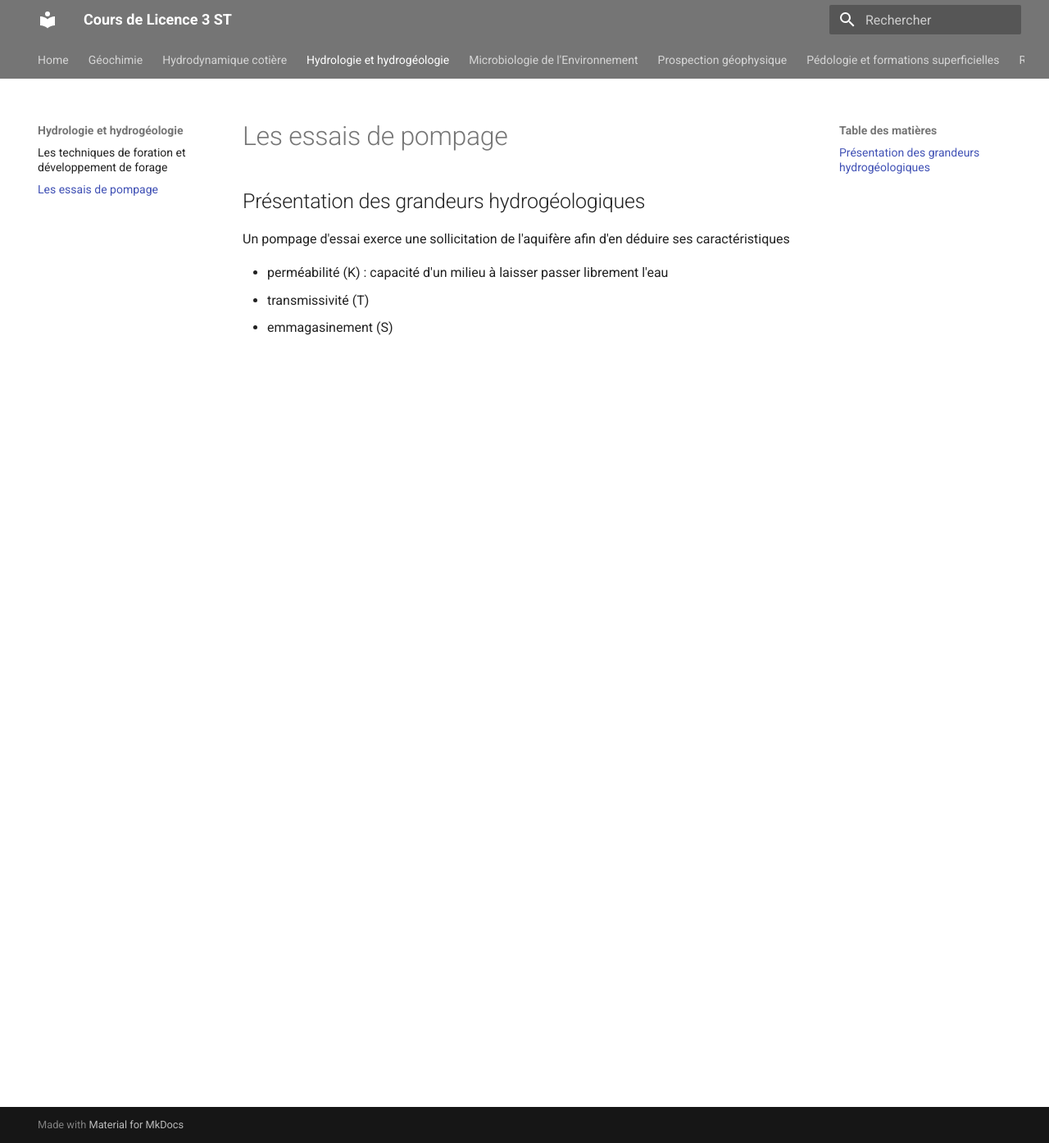
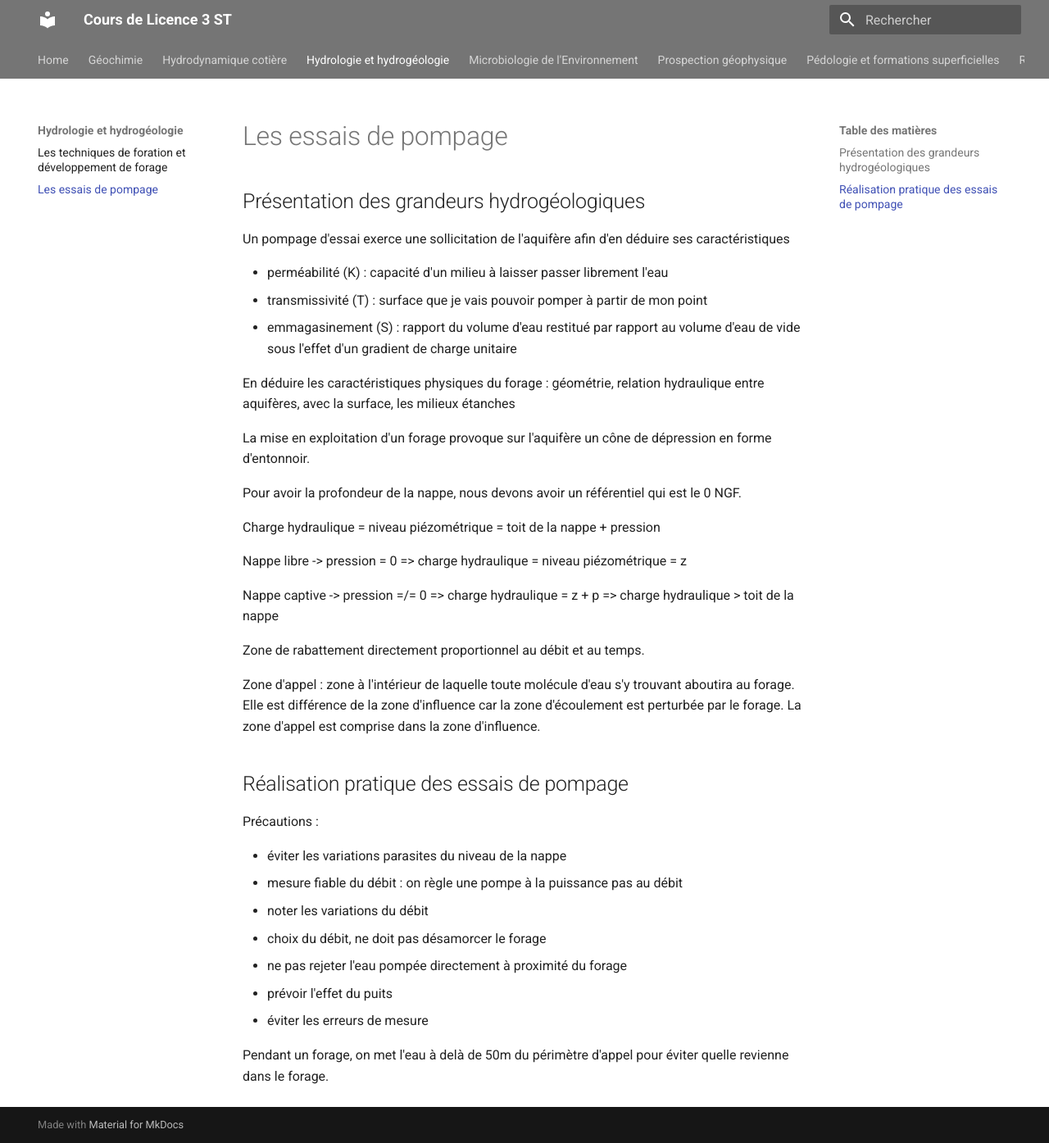
Before and after one commit to Lizeem/L3STcours, an MkDocs documentation site: the page built from Docs/Hydrologie et hydrogéologie/Les essais de pompage.md, in a window 1280 px wide and 1395 px high. Shown: the whole window at 82% size. Built offline with MkDocs 1.6.1 and Material for MkDocs 9.7.7, drawn with Linux system fonts in a browser that asks for light colours.

Commit message:
Update les essais de pompage.md

```diff
--- a/Docs/Hydrologie et hydrogéologie/Les essais de pompage.md
+++ b/Docs/Hydrologie et hydrogéologie/Les essais de pompage.md
@@ -5,5 +5,35 @@
 Un pompage d'essai exerce une sollicitation de l'aquifère afin d'en déduire ses caractéristiques
 
 - perméabilité (K) : capacité d'un milieu à laisser passer librement l'eau
-- transmissivité (T)
-- emmagasinement (S)
+- transmissivité (T) : surface que je vais pouvoir pomper à partir de mon point
+- emmagasinement (S) : rapport du volume d'eau restitué par rapport au volume d'eau de vide sous l'effet d'un gradient de charge unitaire
+
+En déduire les caractéristiques physiques du forage : géométrie, relation hydraulique entre aquifères, avec la surface, les milieux étanches
+
+La mise en exploitation d'un forage provoque sur l'aquifère un cône de dépression en forme d'entonnoir.
+
+Pour avoir la profondeur de la nappe, nous devons avoir un référentiel qui est le 0 NGF.
+
+Charge hydraulique = niveau piézométrique = toit de la nappe + pression
+
+Nappe libre -> pression = 0 => charge hydraulique = niveau piézométrique = z
+
+Nappe captive -> pression =/= 0 => charge hydraulique = z + p => charge hydraulique > toit de la nappe
+
+Zone de rabattement directement proportionnel au débit et au temps.
+
+Zone d'appel : zone à l'intérieur de laquelle toute molécule d'eau s'y trouvant aboutira au forage. Elle est différence de la zone d'influence car la zone d'écoulement est perturbée par le forage. La zone d'appel est comprise dans la zone d'influence.
+
+## Réalisation pratique des essais de pompage
+
+Précautions :
+
+- éviter les variations parasites du niveau de la nappe
+- mesure fiable du débit : on règle une pompe à la puissance pas au débit
+- noter les variations du débit
+- choix du débit, ne doit pas désamorcer le forage
+- ne pas rejeter l'eau pompée directement à proximité du forage
+- prévoir l'effet du puits
+- éviter les erreurs de mesure
+
+Pendant un forage, on met l'eau à delà de 50m du périmètre d'appel pour éviter quelle revienne dans le forage.
```
